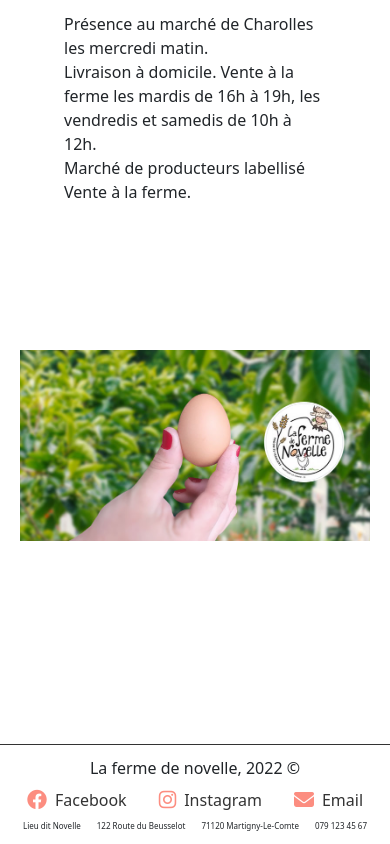
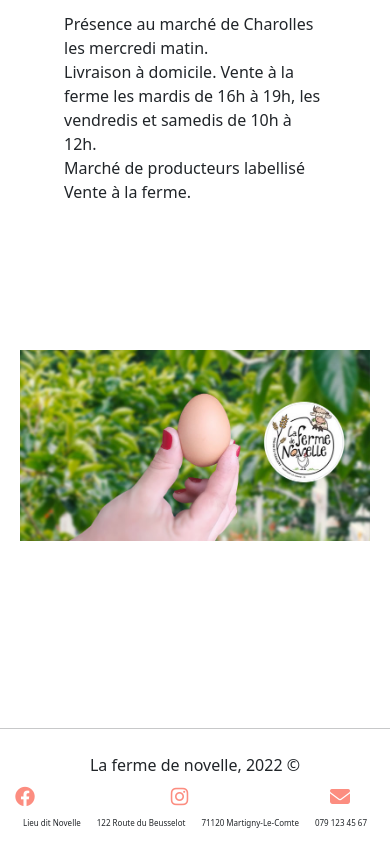
Before and after one commit to julienLeMee/la-ferme-de-novelle, a plain HTML site: page index.html in a window 390 px wide. Shown: the part 3387-4231 px from the top of the page. Drawn offline with nearby package versions, Linux system fonts and the light colour scheme.

Commit message:
vercel deploy

```diff
--- a/index.html
+++ b/index.html
@@ -70,13 +70,13 @@
           <img src="./ressources/oeuf.jpg" alt="oeuf">
         </div>
     </div>
-
-    <div class="footer">
+    <hr>
+    <div class="container footer-container d-flex align-items-center justify-content-between">
       <p>La ferme de novelle, 2022 ©</p>
       <div class="footer-links">
         <i class="fa-brands fa-facebook"></i><a href="https://fr-fr.facebook.com/lafermedenovelle/">Facebook</a>
-        <i class="fa-brands fa-instagram"></i><a href="https://www.instagram.com/lafermedenovelle/">Instagram</a>
-        <i class="fa-solid fa-envelope"></i><a href="mailto:lafermedenovelle@gmail.com">Email</a>
+        <i class="fa-brands fa-instagram ms-5"></i><a href="https://www.instagram.com/lafermedenovelle/">Instagram</a>
+        <i class="fa-solid fa-envelope ms-5"></i><a href="mailto:lafermedenovelle@gmail.com">Email</a>
       </div>
       <div class="footer-info">
         <p>Lieu dit Novelle</p>
--- a/style.css
+++ b/style.css
@@ -223,6 +223,12 @@ body {
 
 .footer-links a {
   margin-left: 8px;
+  text-decoration: none;
+  color: #333;
+}
+
+.footer-links a:hover {
+  color: #fc8d80;
 }
 
 .footer a {
@@ -317,7 +323,7 @@ body {
     object-fit: contain;
   }
 
-  .footer {
+  .footer-container {
     flex-direction: column;
     align-items: center;
     justify-content: center;
@@ -327,9 +333,18 @@ body {
     display: flex;
     justify-content: center;
     align-items: center;
+    width: 100%;
   }
 
-  .footer p {
+  .footer-links a {
+    margin-right: 8px;
+    width: 100%;
+    text-align: center;
+    color: #fff;
+    text-decoration: none;
+  }
+
+  .footer-container p {
     margin: 8px;
   }
 
```
